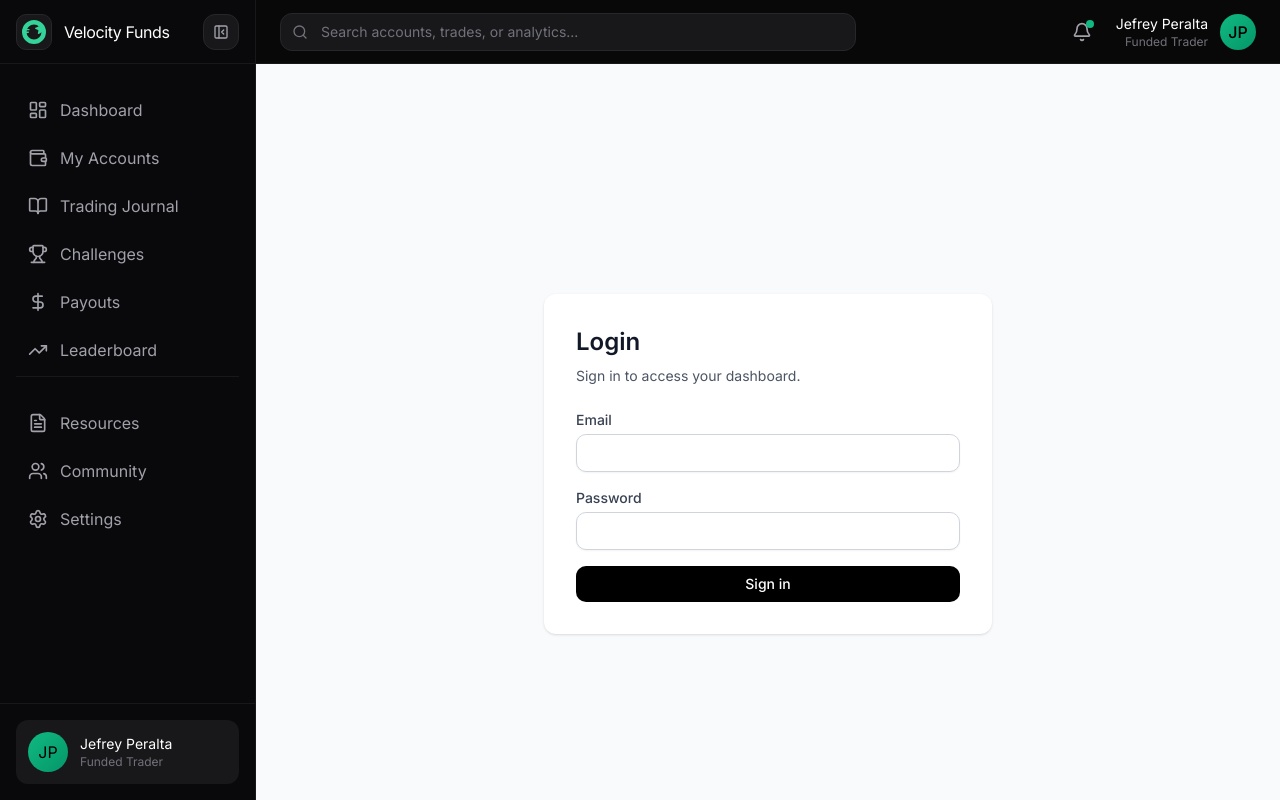
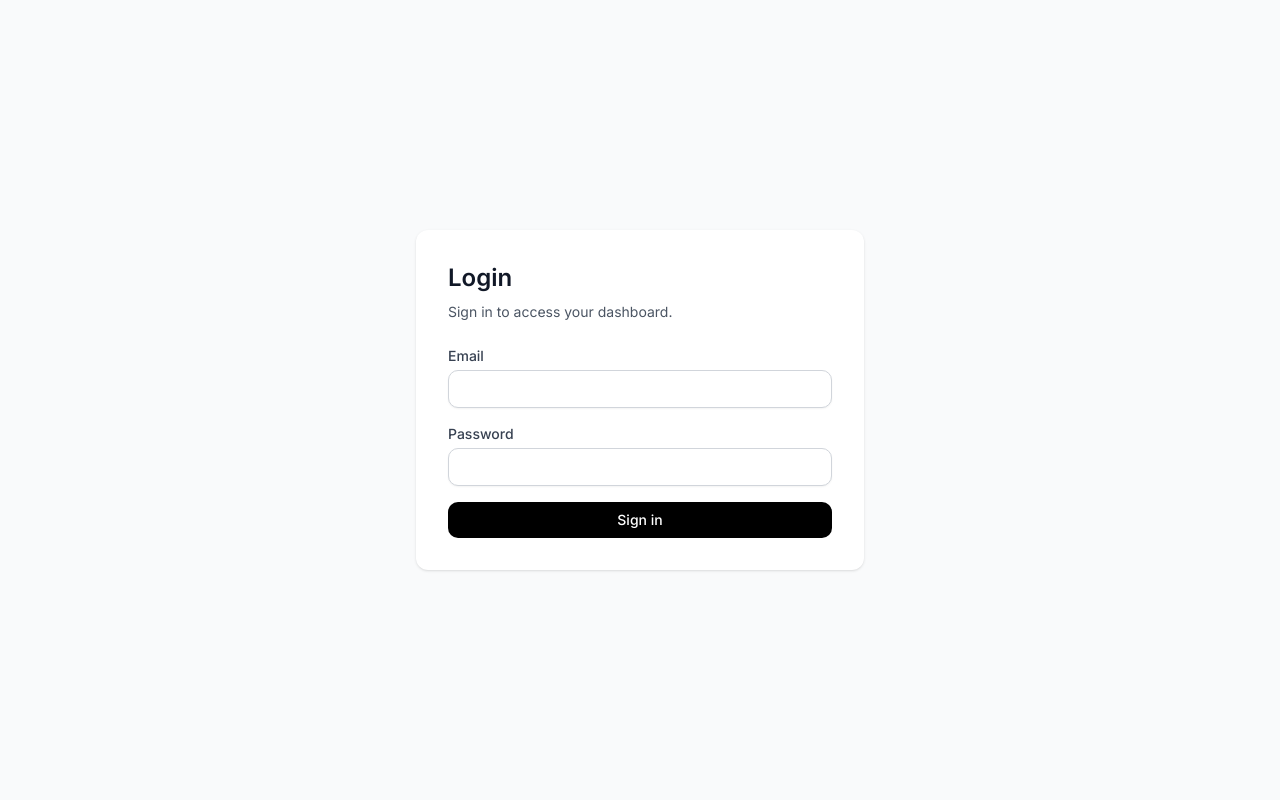
Before and after one commit to TheRealTradeX/VF-Client-Dashboard, a Next.js app: page /login in a window 1280 px wide. Built offline with nearby package versions, Linux system fonts and the light colour scheme; no server answers.

Commit message:
refactor: isolate auth layout and route groups

```diff
--- /dev/null
+++ b/app/(app)/layout.tsx
@@ -0,0 +1,19 @@
+import type { ReactNode } from "react";
+import { Sidebar } from "@/components/sidebar";
+import { Topbar } from "@/components/topbar";
+
+export default function AppLayout({ children }: { children: ReactNode }) {
+  return (
+    <div className="h-screen flex bg-black overflow-hidden">
+      <Sidebar />
+      <div className="flex-1 flex flex-col bg-black min-w-0 h-screen overflow-hidden">
+        <Topbar />
+        <main className="flex-1 overflow-y-auto bg-black min-w-0">
+          <div className="min-h-full bg-[radial-gradient(circle_at_top,_rgba(59,130,246,0.08),_transparent_35%)] min-w-0">
+            {children}
+          </div>
+        </main>
+      </div>
+    </div>
+  );
+}
--- /dev/null
+++ b/app/(auth)/layout.tsx
@@ -0,0 +1,5 @@
+import type { ReactNode } from "react";
+
+export default function AuthLayout({ children }: { children: ReactNode }) {
+  return children;
+}
--- a/app/layout.tsx
+++ b/app/layout.tsx
@@ -3,8 +3,6 @@ import type { ReactNode } from "react";
 import { Inter } from "next/font/google";
 import "./globals.css";
 import { cn } from "@/lib/utils";
-import { Sidebar } from "@/components/sidebar";
-import { Topbar } from "@/components/topbar";
 
 const fontSans = Inter({
   subsets: ["latin"],
@@ -26,17 +24,7 @@ export default function RootLayout({ children }: { children: ReactNode }) {
           fontSans.variable,
         )}
       >
-        <div className="h-screen flex bg-black overflow-hidden">
-          <Sidebar />
-          <div className="flex-1 flex flex-col bg-black min-w-0 h-screen overflow-hidden">
-            <Topbar />
-            <main className="flex-1 overflow-y-auto bg-black min-w-0">
-              <div className="min-h-full bg-[radial-gradient(circle_at_top,_rgba(59,130,246,0.08),_transparent_35%)] min-w-0">
-                {children}
-              </div>
-            </main>
-          </div>
-        </div>
+        {children}
       </body>
     </html>
   );
```
Also changed, not shown: app/(app)/dashboard/page.tsx (renamed from app/dashboard/page.tsx), app/(auth)/login/page.tsx (renamed from app/login/page.tsx).
